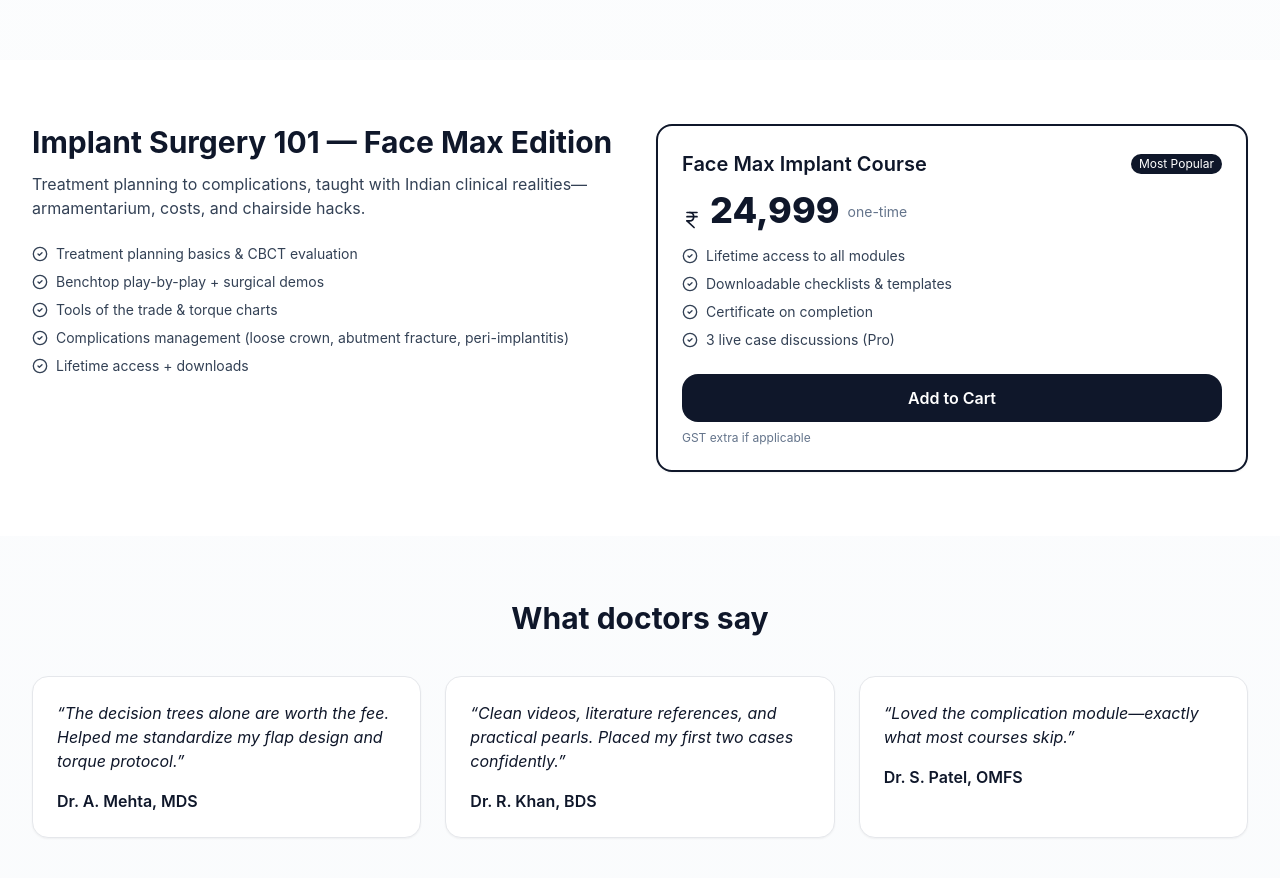
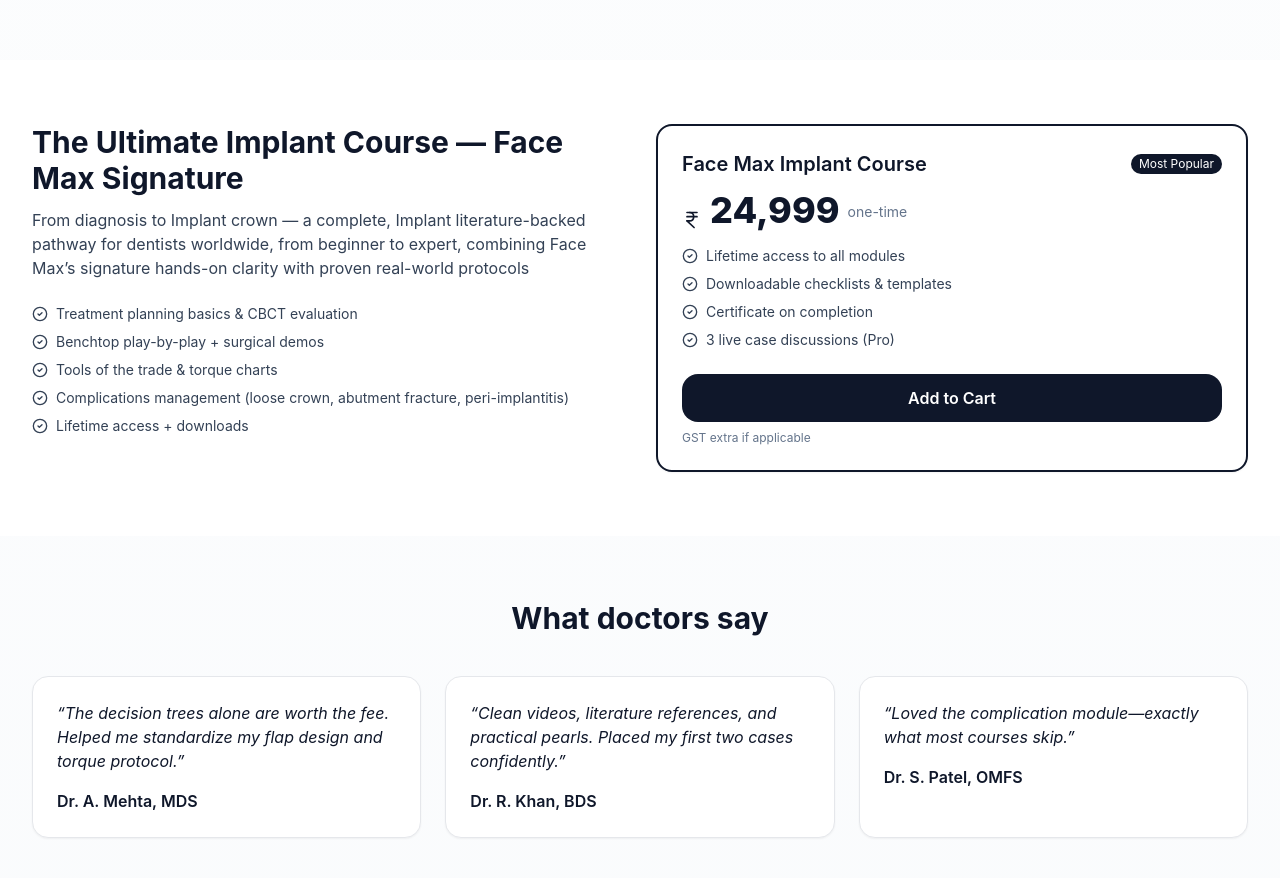
Before and after one commit to shubham4289/face-max-landing, a Next.js app: page / in a window 1280 px wide. Shown: the part 2300-3178 px from the top of the page. Built offline with nearby package versions, Linux system fonts and the light colour scheme.

Commit message:
Update page.tsx

```diff
--- a/app/page.tsx
+++ b/app/page.tsx
@@ -346,10 +346,9 @@
         <div className="mx-auto max-w-7xl px-4 sm:px-6 lg:px-8">
           <div className="grid lg:grid-cols-2 gap-8 items-start">
             <div>
-              <h2 className="text-3xl font-bold">Implant Surgery 101 — Face Max Edition</h2>
+              <h2 className="text-3xl font-bold">The Ultimate Implant Course — Face Max Signature</h2>
               <p className="mt-3 text-slate-700">
-                Treatment planning to complications, taught with Indian clinical
-                realities—armamentarium, costs, and chairside hacks.
+                From diagnosis to Implant crown — a complete, Implant literature-backed pathway for dentists worldwide, from beginner to expert, combining Face Max’s signature hands-on clarity with proven real-world protocols
               </p>
               <ul className="mt-6 space-y-2 text-sm text-slate-700">
                 {[
```
